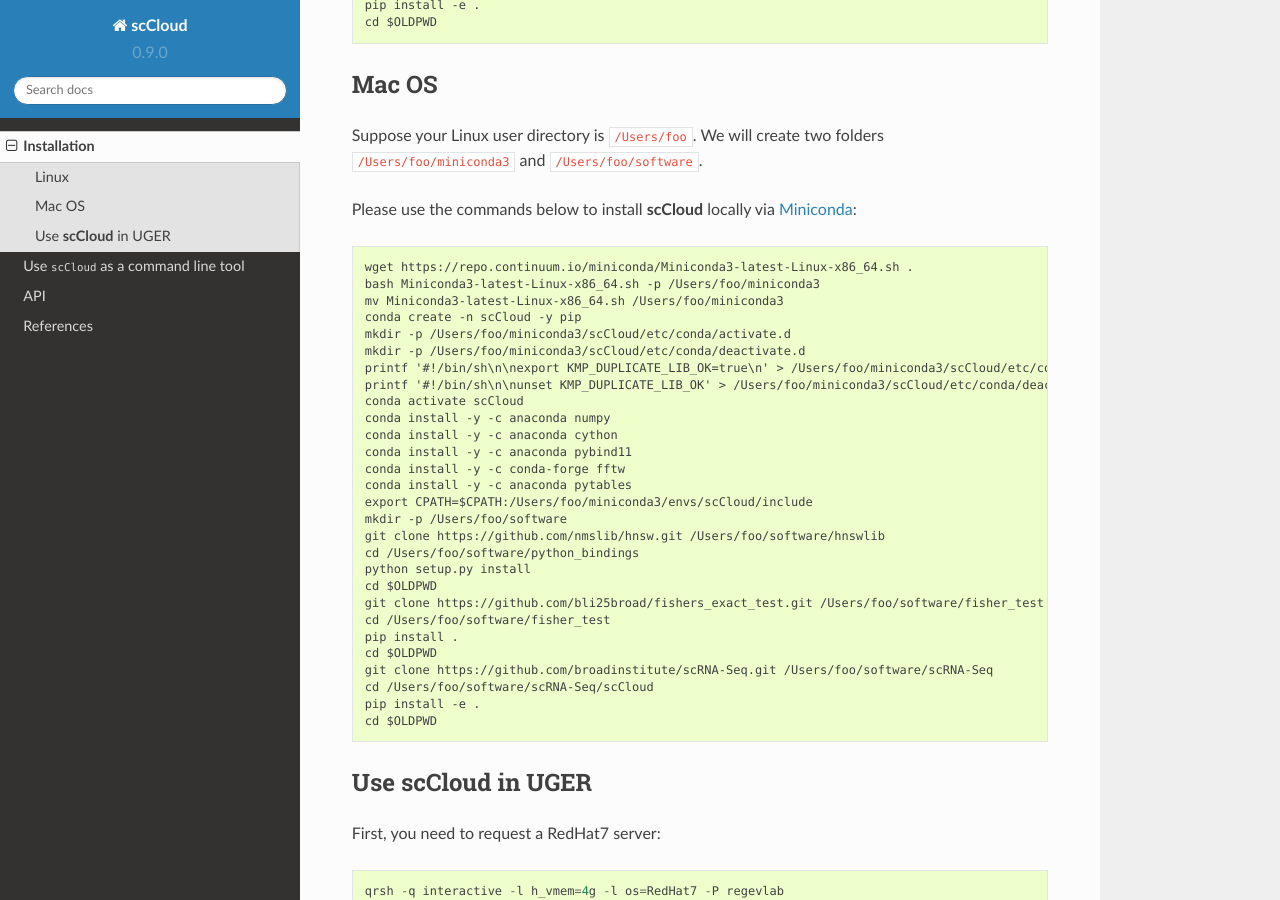
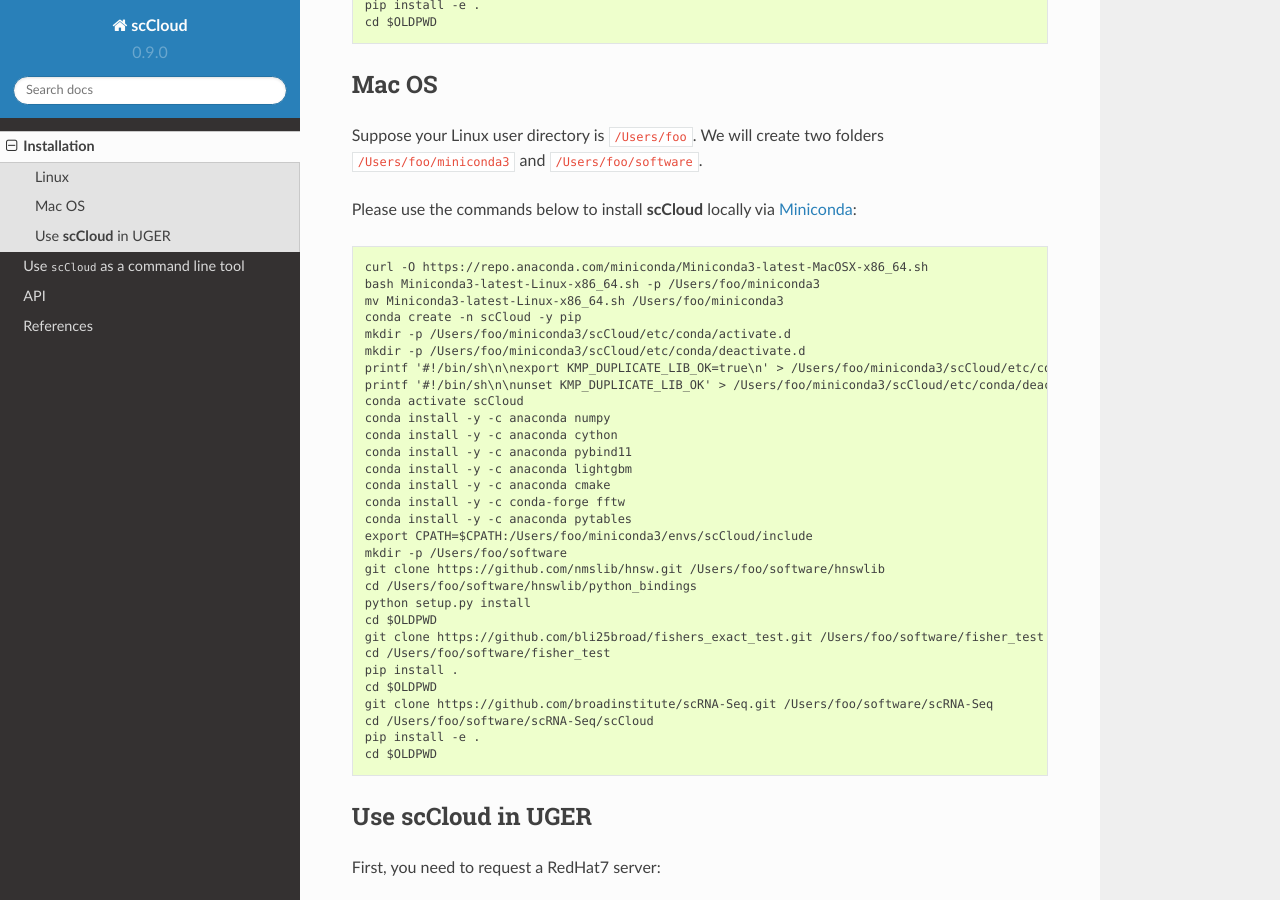
Before and after one commit to lilab-bcb/pegasus, a Sphinx documentation site: the page built from scCloud/docs/installation.rst, in a window 1280 px wide and 900 px high, scrolled down 723 px. Built offline with Sphinx 7.4.7 and the Read the Docs theme 2.0.0, drawn with Linux system fonts in a browser that asks for light colours; formulas are drawn with MathJax 3.

Commit message:
Update installation document for MacOS

```diff
--- a/scCloud/docs/installation.rst
+++ b/scCloud/docs/installation.rst
@@ -40,7 +40,7 @@
 
 Please use the commands below to install **scCloud** locally via Miniconda_::
 
-	wget https://repo.continuum.io/miniconda/Miniconda3-latest-Linux-x86_64.sh .
+	curl -O https://repo.anaconda.com/miniconda/Miniconda3-latest-MacOSX-x86_64.sh
 	bash Miniconda3-latest-Linux-x86_64.sh -p /Users/foo/miniconda3
 	mv Miniconda3-latest-Linux-x86_64.sh /Users/foo/miniconda3
 	conda create -n scCloud -y pip
@@ -52,12 +52,14 @@
 	conda install -y -c anaconda numpy
 	conda install -y -c anaconda cython
 	conda install -y -c anaconda pybind11
+	conda install -y -c anaconda lightgbm
+	conda install -y -c anaconda cmake
 	conda install -y -c conda-forge fftw
 	conda install -y -c anaconda pytables
 	export CPATH=$CPATH:/Users/foo/miniconda3/envs/scCloud/include
 	mkdir -p /Users/foo/software
 	git clone https://github.com/nmslib/hnsw.git /Users/foo/software/hnswlib
-	cd /Users/foo/software/python_bindings
+	cd /Users/foo/software/hnswlib/python_bindings
 	python setup.py install
 	cd $OLDPWD
 	git clone https://github.com/bli25broad/fishers_exact_test.git /Users/foo/software/fisher_test
```
